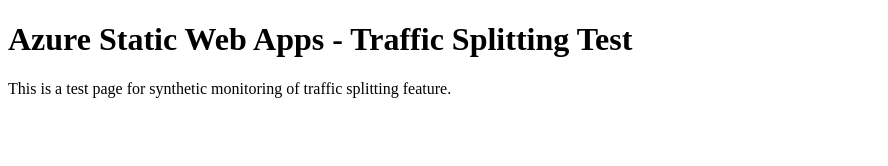
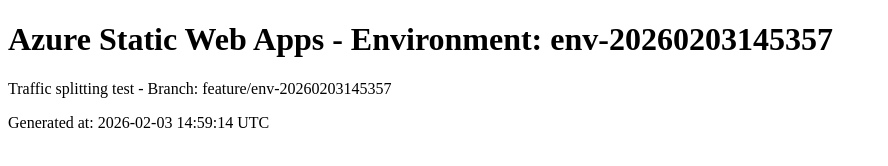
Before and after one commit to skylathadani-ms/synthetics-swa-traffic-20260203145357, a plain HTML site: page index.html in a window 1280 px wide. Shown: the whole page, without its empty margins (0-888 px from the left). Drawn offline with Linux system fonts and the light colour scheme.

Commit message:
Update index.html for env-20260203145357

```diff
--- a/index.html
+++ b/index.html
@@ -1,10 +1,11 @@
 <!DOCTYPE html>
 <html>
 <head>
-<title>Synthetics Test - Traffic Splitting</title>
+<title>Environment: env-20260203145357</title>
 </head>
 <body>
-<h1>Azure Static Web Apps - Traffic Splitting Test</h1>
-<p>This is a test page for synthetic monitoring of traffic splitting feature.</p>
+<h1>Azure Static Web Apps - Environment: env-20260203145357</h1>
+<p>Traffic splitting test - Branch: feature/env-20260203145357</p>
+<p>Generated at: 2026-02-03 14:59:14 UTC</p>
 </body>
 </html>
```
